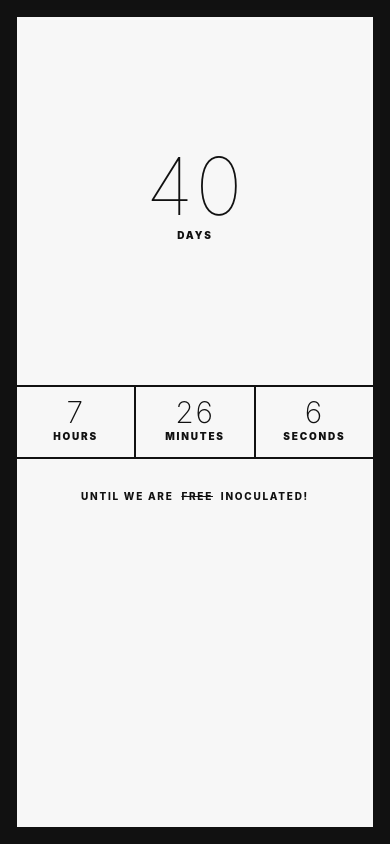
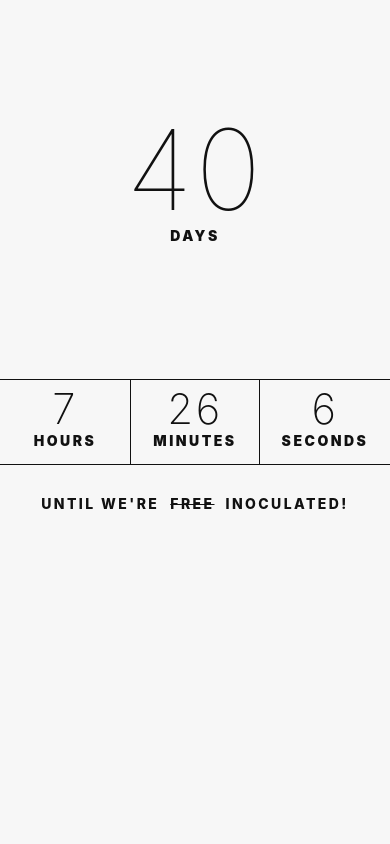
Before and after one commit to aharvard/inoculation-countdown, a Svelte app: page / in a window 390 px wide. Built offline with nearby package versions, Linux system fonts and the light colour scheme.

Commit message:
updates content

```diff
--- a/src/App.svelte
+++ b/src/App.svelte
@@ -48,14 +48,14 @@
     seconds
   </p>
   <p id="remain">
-    until we are &nbsp;<span class="strike">free</span> &nbsp; inoculated!
+    until we're &nbsp;<span class="strike">free</span> &nbsp; inoculated!
   </p>
 </main>
 
 <style>
   main {
     border: 1rem solid;
-    font-size: clamp(10px, 2vw, 2rem);
+    font-size: clamp(14px, 2vw, 2rem);
     height: 100vh;
     display: grid;
     grid-template-columns: 1fr 1fr 1fr;
@@ -117,7 +117,23 @@
 
   @media (max-width: 600px) {
     main {
+      border: none;
       grid-template-rows: 1fr auto 1fr;
+    }
+    p {
+      border: none;
+    }
+
+    #hours {
+      border-top: 1px solid;
+      border-bottom: 1px solid;
+    }
+    #mins {
+      border: 1px solid;
+    }
+    #secs {
+      border-top: 1px solid;
+      border-bottom: 1px solid;
     }
 
     #remain {
```
